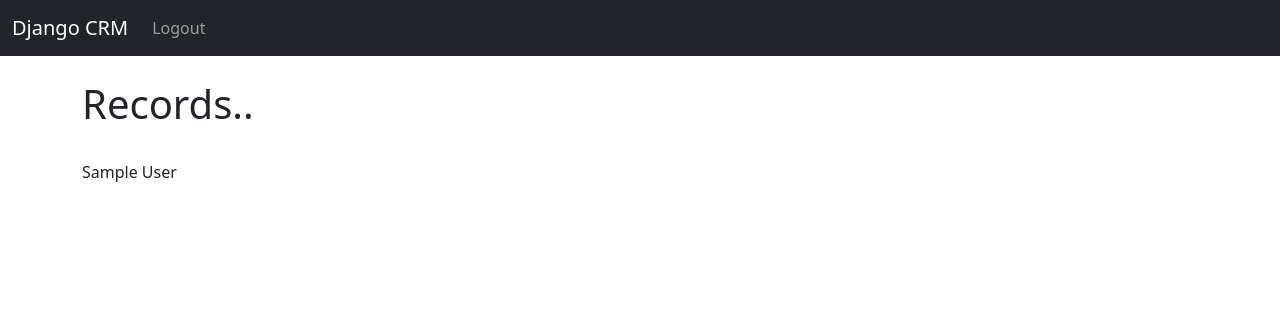
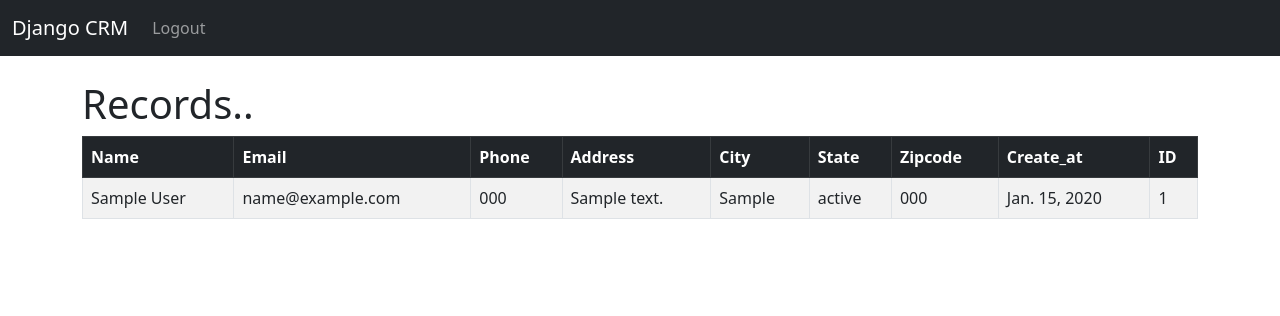
Before and after one commit to SultanovAziz/Django-CRM-, a Django app: page / in a window 1280 px wide. Shown: the top 316 px of the page. Run offline with Django 4.2, Linux system fonts and the light colour scheme; a user stored in the database is signed in; tables that the repository leaves empty hold one stand-in row (values such as "Sample post").

Commit message:
Build table in records in home page

```diff
--- a/website/templates/home.html
+++ b/website/templates/home.html
@@ -3,10 +3,39 @@
 {% block content %}
     {% if user.is_authenticated %}
         <h1>Records..</h1>
-        {% for record in records %}
-            <br>
-            {{ record }}
-        {% endfor %}
+        <table class="table table-striped table-hover table-bordered ">
+           <thead class="table-dark">
+                <tr>
+                    <th scope="col">Name</th>
+                    <th scope="col">Email</th>
+                    <th scope="col">Phone</th>
+                    <th scope="col">Address</th>
+                    <th scope="col">City</th>
+                    <th scope="col">State</th>
+                    <th scope="col">Zipcode</th>
+                    <th scope="col">Create_at</th>
+                    <th scope="col">ID</th>
+                </tr>
+          </thead>
+          <tbody>
+                {% if records %}
+                    {% for record in records %}
+                        <tr>
+                            <td>{{ record.first_name }} {{ record.last_name }} </td>
+                            <td> {{ record.email }}</td>
+                            <td> {{ record.phone }}</td>
+                            <td> {{ record.address }}</td>
+                            <td> {{ record.city }}</td>
+                            <td> {{ record.state }}</td>
+                            <td> {{ record.zipcode }}</td>
+                            <td> {{ record.created_at }}</td>
+                            <td> {{ record.id }}</td>
+                        </tr>
+                    {% endfor %}
+                {% endif %}
+          </tbody>
+        </table>
+
     {% else %}
         <div class="col-md-5 offset-md-3">
             <h1>Login</h1>
```
